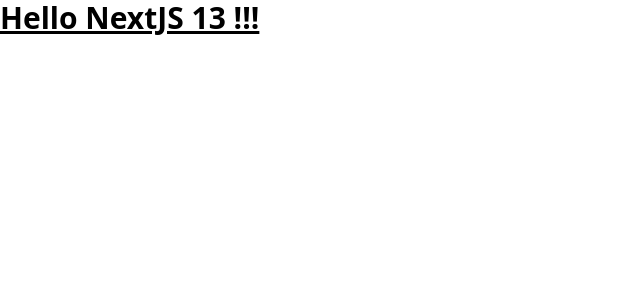
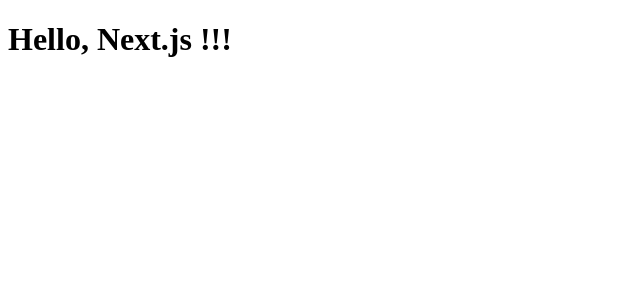
Before and after one commit to Web-serfer/NextJS13_starter, a Next.js app: page / in a window 1280 px wide. Shown: the top 300 px of the page, without its empty margins (0-640 px from the left). Built offline with nearby package versions, Linux system fonts and the light colour scheme.

Commit message:
Commit 06/12/22

```diff
--- /dev/null
+++ b/app/layout.js
@@ -0,0 +1,11 @@
+export default function Layout({ children }) {
+  return (
+    <html lang="en">
+      <head>
+        <title>Next.js</title>
+      </head>
+      <body>
+        {children}
+      </body>
+    </html>)
+}
--- /dev/null
+++ b/app/page.js
@@ -0,0 +1,3 @@
+export default function Home() {
+  return <h1>Hello, Next.js !!!</h1>;
+}
--- a/next.config.js
+++ b/next.config.js
@@ -1,6 +1,9 @@
 /** @type {import('next').NextConfig} */
 const nextConfig = {
-  reactStrictMode: true,
+  experimental: {
+    appDir: true,
+    reactStrictMode: true,
+  },
 }
 
 module.exports = nextConfig
--- a/pages/index.js
+++ /dev/null
@@ -1,10 +0,0 @@
-import Head from 'next/head'
-import Image from 'next/image'
-
-export default function Home() {
-  return (
-    <h1 className="text-3xl font-bold underline">
-      Hello NextJS 13 !!!
-    </h1>
-  )
-}
--- a/tailwind.config.js
+++ b/tailwind.config.js
@@ -1,6 +1,7 @@
 /** @type {import('tailwindcss').Config} */
 module.exports = {
   content: [
+    "./app/**/*.{js,ts,jsx,tsx}",
     "./pages/**/*.{js,ts,jsx,tsx}",
     "./components/**/*.{js,ts,jsx,tsx}",
   ],
```
